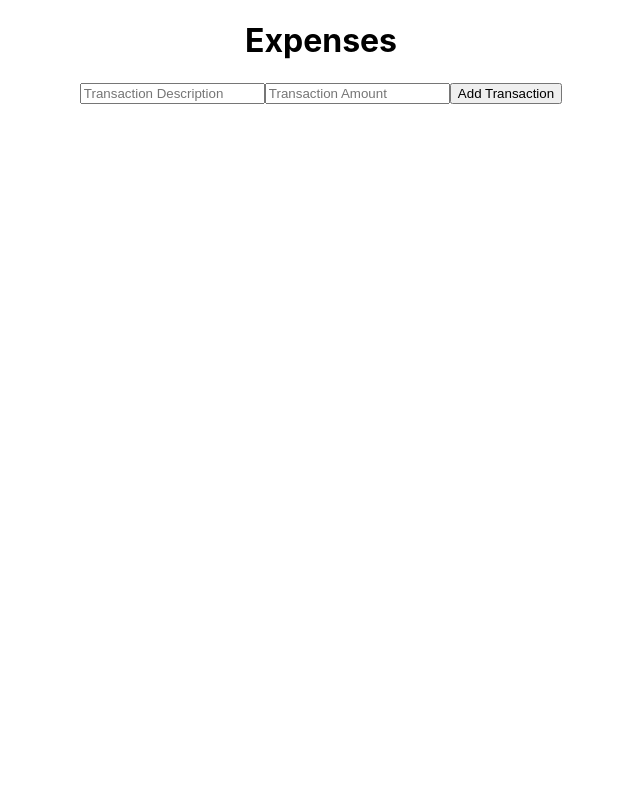
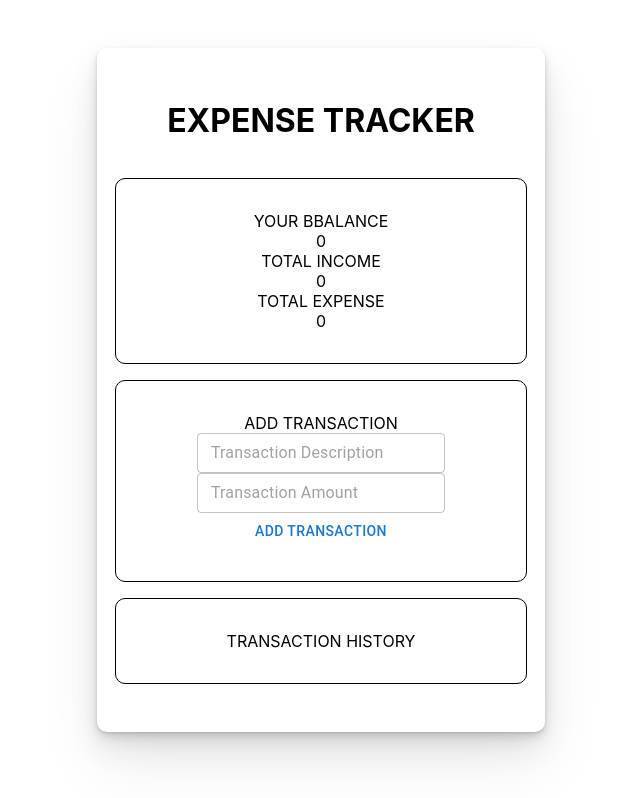
Before and after one commit to hanseway001/react-project, a React (Create React App) app: page /expense in a window 1280 px wide. Shown: the whole page, without its empty margins (319-959 px from the left). Built offline with nearby package versions, Linux system fonts and the light colour scheme.

Commit message:
Balance componete working

```diff
--- a/src/App.css
+++ b/src/App.css
@@ -7,19 +7,13 @@ main.div {
 
 /* --------------------------------------------------------------------------------------- */
 .App {
+  display: flex;
+  flex-direction: column;
   text-align: center;
+  justify-content: center;
+  align-items: center;
 }
 
-.App-logo {
-  height: 40vmin;
-  pointer-events: none;
-}
-
-@media (prefers-reduced-motion: no-preference) {
-  .App-logo {
-    animation: App-logo-spin infinite 20s linear;
-  }
-}
 
 .App-header {
   background-color: #282c34;
@@ -36,11 +30,67 @@ main.div {
   color: #61dafb;
 }
 
-@keyframes App-logo-spin {
-  from {
-    transform: rotate(0deg);
-  }
-  to {
-    transform: rotate(360deg);
-  }
+.addTransaction {
+  display: flex;
+  flex-direction: column;
+  width: fit-content;
+  align-items: center;
+  justify-content: center;
+  border: 1px solid black;
+  border-radius: 10px;
+  padding: 2em;
+  width: 90%;
 }
+
+.history {
+  border: 1px solid black;
+  border-radius: 10px;
+  padding: 2em;
+  margin: 1em;
+  width: 90%;
+}
+
+.expenseApp {
+  margin-top: 3em;
+  display: flex;
+  justify-content: center;
+  align-items: center;
+  /* border: 1px solid rgb(20, 23, 206); */
+  border-radius: 10px;
+  padding: 2em;
+  width: 30lvw;
+  box-shadow: 0px 1px 2px rgba(0,0,0,0.07),
+    0 2px 4px rgba(0,0,0,0.07),
+    0 4px 8px rgba(0,0,0,0.07),
+    0 8px 16px rgba(0,0,0,0.07),
+    0 16px 32px rgba(0,0,0,0.07),
+    0 32px 64px rgba(0,0,0,0.07);
+}
+
+.transItem {
+  display: flex;
+
+}
+
+.description {
+  display: flex;
+  justify-content: space-between;
+  margin: 1em;
+  width: 90%;
+}
+
+.balance {
+  border: 1px solid black;
+  border-radius: 10px;
+  padding: 2em;
+  margin: 1em;
+  width: 90%;
+}
+
+.posBal {
+
+}
+
+.negBal {
+
+}
--- a/src/PAGES/Expense.js
+++ b/src/PAGES/Expense.js
@@ -1,16 +1,19 @@
 import AddTransaction from './expMethods/AddTransactions';
 import TransactionList from './expMethods/transactionList';
+import Balance from './expMethods/balance';
 import { TransactionProvider } from './expMethods/transactionContext';
 
 export default function Expense({ handleBack }) {
 
   return (
     <TransactionProvider>
-      <h1>Expenses</h1>
-      <AddTransaction />
-      <TransactionList />
+      <div className='App'>
+        <h1>EXPENSE TRACKER</h1>
+        <Balance />
+        <AddTransaction />
+        <TransactionList />
+      </div>
     </TransactionProvider>
-
 
   );
 }
--- a/src/PAGES/expMethods/AddTransactions.js
+++ b/src/PAGES/expMethods/AddTransactions.js
@@ -1,6 +1,7 @@
 import { useState,  } from "react";
 import { useTransactionDispatch } from "./transactionContext";
-
+import Button from '@mui/material/Button';
+import { TextField } from "@mui/material";
 
 export default function AddTransaction() {
 
@@ -17,7 +18,7 @@ export default function AddTransaction() {
 
     const handleAmountChange = (event) => {
         const value = event.target.value;
-        setInputAmountValue(value);
+        setInputAmountValue(Number(value));
     };
 
     function handleAdd() {
@@ -31,21 +32,25 @@ export default function AddTransaction() {
     }
 
     return (
-        <div>
+        <div className="addTransaction">
+            <div>ADD TRANSACTION</div>
             <div>
-                <input
+                <TextField
                     type="text"
+                    size="small"
+                    required
                     placeholder="Transaction Description"
                     value={inputDescriptionValue}
                     onChange={handleDescriptionChange}
-                ></input>
-                <input
-                    type="text"
+                ></TextField>
+                <TextField
+                    type="number"
+                    size="small"
                     placeholder="Transaction Amount"
                     value={inputAmountValue}
                     onChange={handleAmountChange}
-                ></input>
-                <button onClick={handleAdd}>Add Transaction</button>
+                ></TextField>
+                <Button onClick={handleAdd}>Add Transaction</Button>
             </div>
         </div>
 
--- /dev/null
+++ b/src/PAGES/expMethods/balance.js
@@ -0,0 +1,56 @@
+import { useState } from 'react';
+import { useEffect } from 'react';
+import { useTransaction, useTransactionDispatch } from './transactionContext'
+
+export default function Balance() {
+    const transactionArray = useTransaction();
+    const [ total , setTotal] = useState(0);
+    const [ posTotal, setPosTotal] = useState(0);
+    const [ negTotal, setNegTotal] = useState(0);
+
+    useEffect(() => {
+        const newTotal = transactionArray.reduce((prevValue, curValue) => {
+            return prevValue + curValue.amount
+        },0);
+        setTotal(newTotal);
+        const newPosTotal = transactionArray.reduce((prevValue, curValue) => {
+
+            if(curValue.amount > 0) {
+                prevValue += curValue.amount
+            }
+            return prevValue
+        },0);
+        setPosTotal(newPosTotal)
+        const newNegTotal = transactionArray.reduce((prevValue, curValue) => {
+
+            if(curValue.amount < 0) {
+                prevValue += curValue.amount
+            }
+            return prevValue
+        },0);
+        setNegTotal(newNegTotal)
+    },[transactionArray]);
+
+
+    return (
+        <div className='balance'>
+            <div className='total'>
+                <div>YOUR BBALANCE</div>
+                <div>
+                    {total}
+                </div>
+            </div>
+            <div>
+                <div className='posBal'>
+                    <div>TOTAL INCOME</div>
+                    {posTotal}
+                </div>
+                <div className='negBal'>
+                    <div>TOTAL EXPENSE</div>
+                    {negTotal}
+                </div>
+            </div>
+
+        </div>
+    )
+}
--- a/src/PAGES/expMethods/transactionContext.js
+++ b/src/PAGES/expMethods/transactionContext.js
@@ -16,8 +16,9 @@ export function TransactionProvider({ children }) {
 
   <TransactionContext.Provider value={state}>
   <TransactionDispatchContext.Provider value={dispatch}>
-
+    <div className='expenseApp'>
       {children}
+    </div>
 
   </TransactionDispatchContext.Provider>
   </TransactionContext.Provider>
@@ -44,11 +45,18 @@ function transactionReducer(state, action) {
           description: action.description,
           amount: action.amount
       }];
-
     case "DELETE_TRANSACTION":
       return state.filter(
         (transactionObject) => transactionObject.id !== action.id
       );
+    // case "SUM_TRANSACTIONS":
+    //   let total = 0
+    //   state.forEach(element => {
+    //     // element > 0 ? total =- element : total =- element;
+    //     total += element;
+    //     // console.log(total);
+    //   });
+      // return total;
 
     default: throw new Error("Invalid Action Type");
   }
--- a/src/PAGES/expMethods/transactionList.js
+++ b/src/PAGES/expMethods/transactionList.js
@@ -1,4 +1,5 @@
 import { useTransaction, useTransactionDispatch } from './transactionContext'
+import { Button } from '@mui/material';
 
 export default function TransactionList() {
     const transactionArray = useTransaction();
@@ -8,21 +9,23 @@ export default function TransactionList() {
         dispatch({ type: 'DELETE_TRANSACTION', id: transactionId })
     }
 
-    console.log(transactionArray);
+    // console.log(transactionArray);
     return (
-        <ul>
+        <div className='history'>
+            <div>TRANSACTION HISTORY</div>
             {transactionArray?.map(trans => (
-                <li key={trans.id}>
-                    <div key={trans.id}>
-                        {trans.description}
-                        {trans.amount}
-                        <button onClick={
-                            () =>
-                            handleDelete(trans.id)
-                        }>Delete</button>
+            <div className='transItem' key={trans.id}>
+                <div className='description'>
+                    <div>
+                    {trans.description}
                     </div>
-                </li>
-            ))}
-        </ul>
+                    <div>
+                    {trans.amount}
+                    </div>
+                </div>
+                <Button size='small' onClick={() => handleDelete(trans.id)}>Delete</Button>
+            </div>
+        ))}
+        </div>
     )
 }
```
Lines whose indentation alone changed are shown as unchanged.
